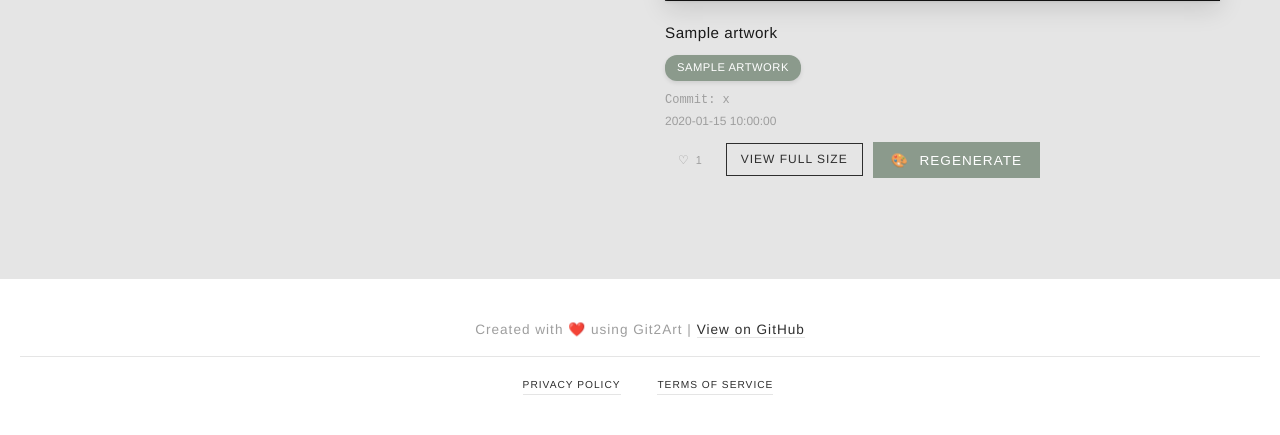
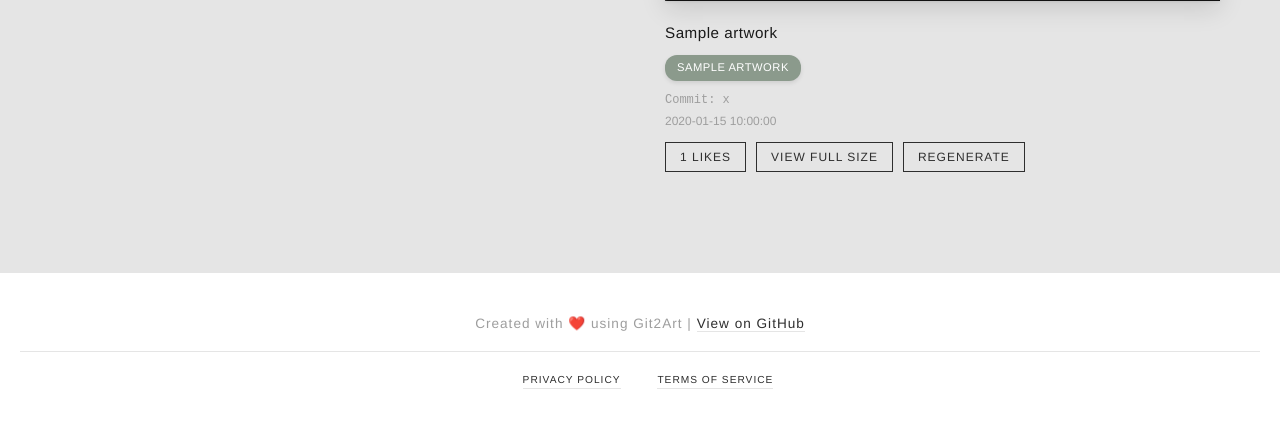
Before and after one commit to RobertSvebeck/Git2Art, a Flask app: template templates/gallery.html in a window 1280 px wide. Shown: the part 988-1423 px from the top of the page. After the commit the page ends 1377 px from the top, so only its background shows below. Run offline with Flask 3, Linux system fonts and the light colour scheme; the template is opened without the code that fills it: most values are stand-ins (such as "Sample title", 1, 10 or a date in 2020); grey boxes marked "Sample" are stand-in pictures; data that the repository does not hold is empty.

Commit message:
ux design for buttons

```diff
--- a/static/css/gallery.css
+++ b/static/css/gallery.css
@@ -226,21 +226,21 @@ main {
     letter-spacing: 1px;
     display: inline-block;
     background: transparent;
+    line-height: 1.4;
+    box-sizing: border-box;
+    font-family: var(--body-font);
+    vertical-align: middle;
 }
 
 .btn-like {
     background: transparent;
-    color: var(--mid-grey);
-    border-color: var(--warm-grey);
-    padding: 6px 12px;
-    display: flex;
-    align-items: center;
-    gap: 6px;
+    color: var(--charcoal);
+    border-color: var(--charcoal);
 }
 
 .btn-like:hover {
-    border-color: var(--accent-terracotta);
-    color: var(--accent-terracotta);
+    background: var(--charcoal);
+    color: var(--pure-white);
 }
 
 .btn-like.liked {
@@ -249,27 +249,20 @@ main {
     border-color: var(--accent-terracotta);
 }
 
-.like-icon {
-    font-size: 1em;
-    line-height: 1;
-}
-
-.like-count {
-    font-weight: 400;
-    font-size: 0.9em;
+.btn-like.liked:hover {
+    background: #A66B5E;
+    border-color: #A66B5E;
 }
 
 .btn-view {
     background: transparent;
     color: var(--charcoal);
     border-color: var(--charcoal);
-    padding: 6px 14px;
 }
 
 .btn-view:hover {
-    background: var(--soft-black);
+    background: var(--charcoal);
     color: var(--pure-white);
-    border-color: var(--soft-black);
 }
 
 /* Empty state */
@@ -745,23 +730,14 @@ main {
 
 /* Regenerate Button */
 .btn-regenerate {
-    background: var(--accent-sage) !important;
-    color: var(--pure-white) !important;
-    border: none !important;
-    padding: 10px 18px !important;
-    cursor: pointer;
-    font-size: 0.85em !important;
-    transition: all 0.3s ease;
-    border-radius: 0 !important;
+    background: transparent;
+    color: var(--charcoal);
+    border-color: var(--charcoal);
 }
 
 .btn-regenerate:hover {
-    background: #8FA180 !important;
-    transform: translateY(-2px);
-}
-
-.regenerate-icon {
-    margin-right: 6px;
+    background: var(--charcoal);
+    color: var(--pure-white);
 }
 
 /* Regenerate Modal */
--- a/templates/gallery.html
+++ b/templates/gallery.html
@@ -90,16 +90,15 @@
                             <div class="card-actions">
                                 {% if artwork.id %}
                                 <button class="btn btn-like" data-artwork-id="{{ artwork.id }}" onclick="toggleLike({{ artwork.id }})">
-                                    <span class="like-icon">♡</span>
-                                    <span class="like-count">{{ artwork.like_count }}</span>
+                                    <span class="like-count">{{ artwork.like_count }}</span> Likes
                                 </button>
                                 <a href="{{ url_for('main.artwork_view', artwork_id=artwork.id) }}" class="btn btn-view">View Full Size</a>
                                 <button class="btn btn-regenerate" data-repo-url="{{ artwork.repo_url }}" data-repo-name="{{ artwork.repo_name }}" data-commit-hash="{{ artwork.commit_hash }}" onclick="openRegenerateModal('{{ artwork.repo_url }}', '{{ artwork.repo_name }}', '{{ artwork.commit_hash }}')">
-                                    <span class="regenerate-icon">🎨</span> Regenerate
+                                    Regenerate
                                 </button>
                                 {% if artwork.version_count > 1 %}
                                 <button class="btn btn-versions" data-repo-url="{{ artwork.repo_url }}" data-repo-name="{{ artwork.repo_name }}" onclick="openVersionHistory('{{ artwork.repo_url }}', '{{ artwork.repo_name }}')">
-                                    <span class="version-icon">📖</span> Versions
+                                    Versions
                                 </button>
                                 {% endif %}
                                 {% endif %}
@@ -616,19 +615,22 @@
             try {
                 const response = await fetch(`/api/artwork/${artworkId}/has_liked`);
                 const data = await response.json();
-                const button = document.querySelector(`[data-artwork-id="${artworkId}"]`);
-                if (button && data.has_liked) {
+                // Update all buttons with this artwork ID (both hidden source and visible clones)
+                const buttons = document.querySelectorAll(`[data-artwork-id="${artworkId}"]`);
+                buttons.forEach(button => {
+                    if (data.has_liked) {
                         button.classList.add('liked');
-                    button.querySelector('.like-icon').textContent = '♥';
                     }
+                });
             } catch (error) {
                 console.error('Error checking like status:', error);
             }
         }
 
         async function toggleLike(artworkId) {
-            const button = document.querySelector(`[data-artwork-id="${artworkId}"]`);
-            if (!button) return;
+            // Find all buttons with this artwork ID (both hidden source and visible clones)
+            const buttons = document.querySelectorAll(`[data-artwork-id="${artworkId}"]`);
+            if (buttons.length === 0) return;
 
             try {
                 const response = await fetch(`/api/artwork/${artworkId}/like`, {
@@ -641,18 +643,20 @@
                 const data = await response.json();
 
                 if (data.success) {
-                    const likeIcon = button.querySelector('.like-icon');
+                    // Update all instances of this button (both hidden and visible)
+                    buttons.forEach(button => {
                         const likeCount = button.querySelector('.like-count');
 
                         if (data.action === 'liked') {
                             button.classList.add('liked');
-                        likeIcon.textContent = '♥';
                         } else {
                             button.classList.remove('liked');
-                        likeIcon.textContent = '♡';
                         }
 
+                        if (likeCount) {
                             likeCount.textContent = data.like_count;
+                        }
+                    });
                 }
             } catch (error) {
                 console.error('Error toggling like:', error);
```
Also changed, not shown: other parts of static/css/gallery.css (+35 -13 lines), services/art_service.py (+17 -33 lines). Lines whose indentation alone changed are shown as unchanged.
